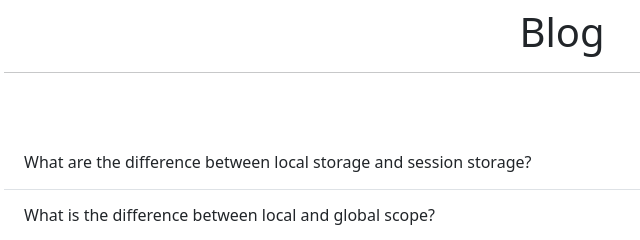
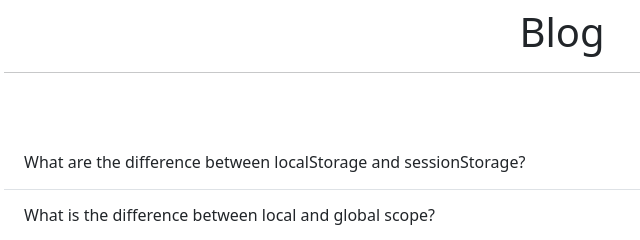
Before and after one commit to RaisulislamRimon/project7-type-monster-debug, a plain HTML site: page blog.html in a window 1280 px wide. Shown: the top 240 px of the page, 78-718 px from the left. Drawn offline with nearby package versions, Linux system fonts and the light colour scheme.

Commit message:
blog page done

```diff
--- a/blog.html
+++ b/blog.html
@@ -36,8 +36,7 @@
                 aria-expanded="false"
                 aria-controls="flush-collapseOne"
               >
-                What are the difference between local storage and session
-                storage?
+                What are the difference between localStorage and sessionStorage?
               </button>
             </h2>
             <div
```
